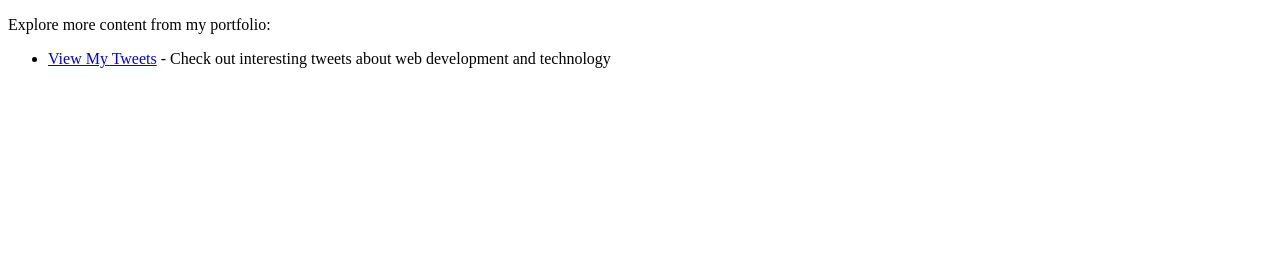
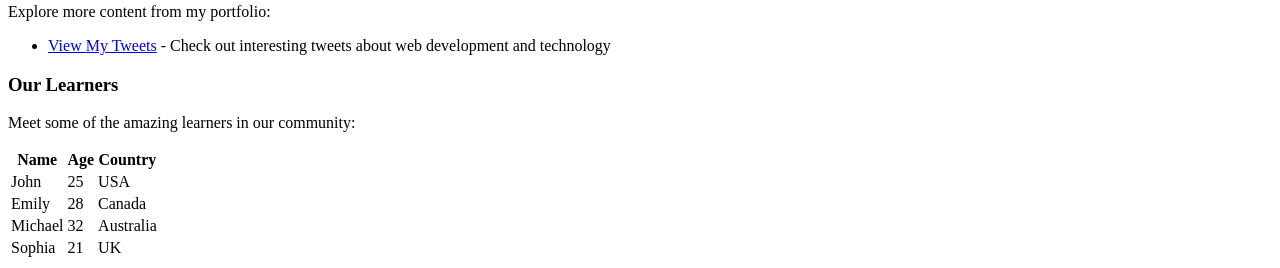
Before and after one commit to Man-ike29/My_First_Portfolio, a plain HTML site: page index.html in a window 1280 px wide. Shown: the part 695-963 px from the top of the page. Before the commit the page ends 800 px from the top, so only its background shows below. Drawn offline with Linux system fonts and the light colour scheme.

Commit message:
Add article structure and learners table to index.html

```diff
--- a/index.html
+++ b/index.html
@@ -6,6 +6,7 @@
     <title>My First Portfolio</title>
 </head>
 <body>
+    <article>
         <h1>Welcome to My First Portfolio</h1>
         <p>This is a basic HTML page created as part of my portfolio project.</p>
 
@@ -31,5 +32,40 @@
         <ul>
             <li><a href="tweets.html">View My Tweets</a> - Check out interesting tweets about web development and technology</li>
         </ul>
+
+        <h3>Our Learners</h3>
+        <p>Meet some of the amazing learners in our community:</p>
+        <table>
+            <thead>
+                <tr>
+                    <th>Name</th>
+                    <th>Age</th>
+                    <th>Country</th>
+                </tr>
+            </thead>
+            <tbody>
+                <tr>
+                    <td>John</td>
+                    <td>25</td>
+                    <td>USA</td>
+                </tr>
+                <tr>
+                    <td>Emily</td>
+                    <td>28</td>
+                    <td>Canada</td>
+                </tr>
+                <tr>
+                    <td>Michael</td>
+                    <td>32</td>
+                    <td>Australia</td>
+                </tr>
+                <tr>
+                    <td>Sophia</td>
+                    <td>21</td>
+                    <td>UK</td>
+                </tr>
+            </tbody>
+        </table>
+    </article>
 </body>
 </html>
```
Lines whose indentation alone changed are shown as unchanged.
